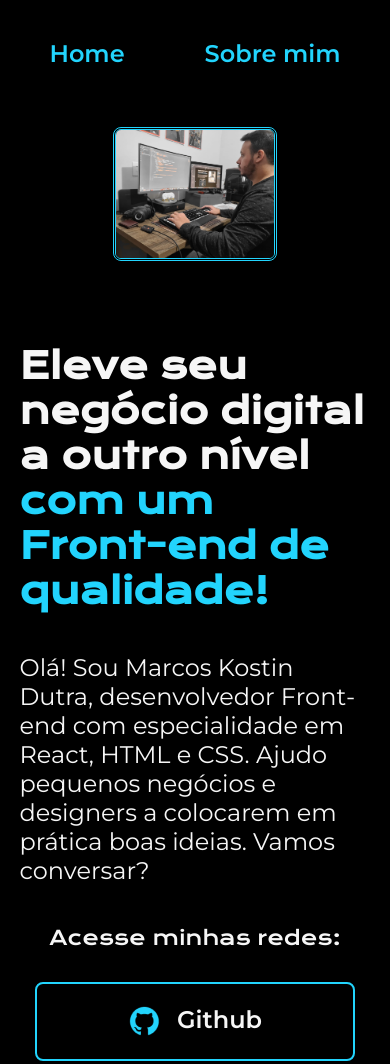
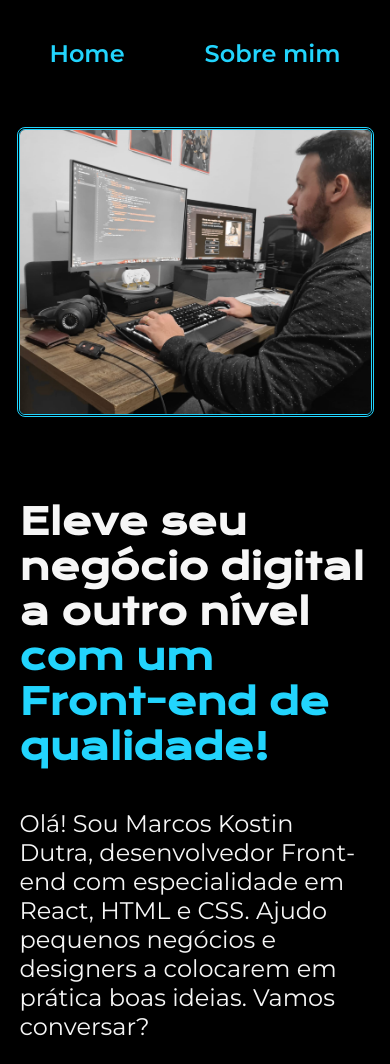
Before and after one commit to marcoskostindutra/meu_primeiro_portfolio, a plain HTML site: page index.html in a window 390 px wide. Shown: the top 1064 px of the page. Drawn offline with nearby package versions, Linux system fonts and the light colour scheme.

Commit message:
mudança na imagem

```diff
--- a/styles/estilo.css
+++ b/styles/estilo.css
@@ -128,4 +128,11 @@ body{
         font-size: 20px;
         text-align: center;
     }
+
+    .apresentacao__imagem{
+        width: 100%;
+        border-radius: 8px;
+        border: double 3px;
+        color: var(--cor-terciaria);
+    }
 }
```
